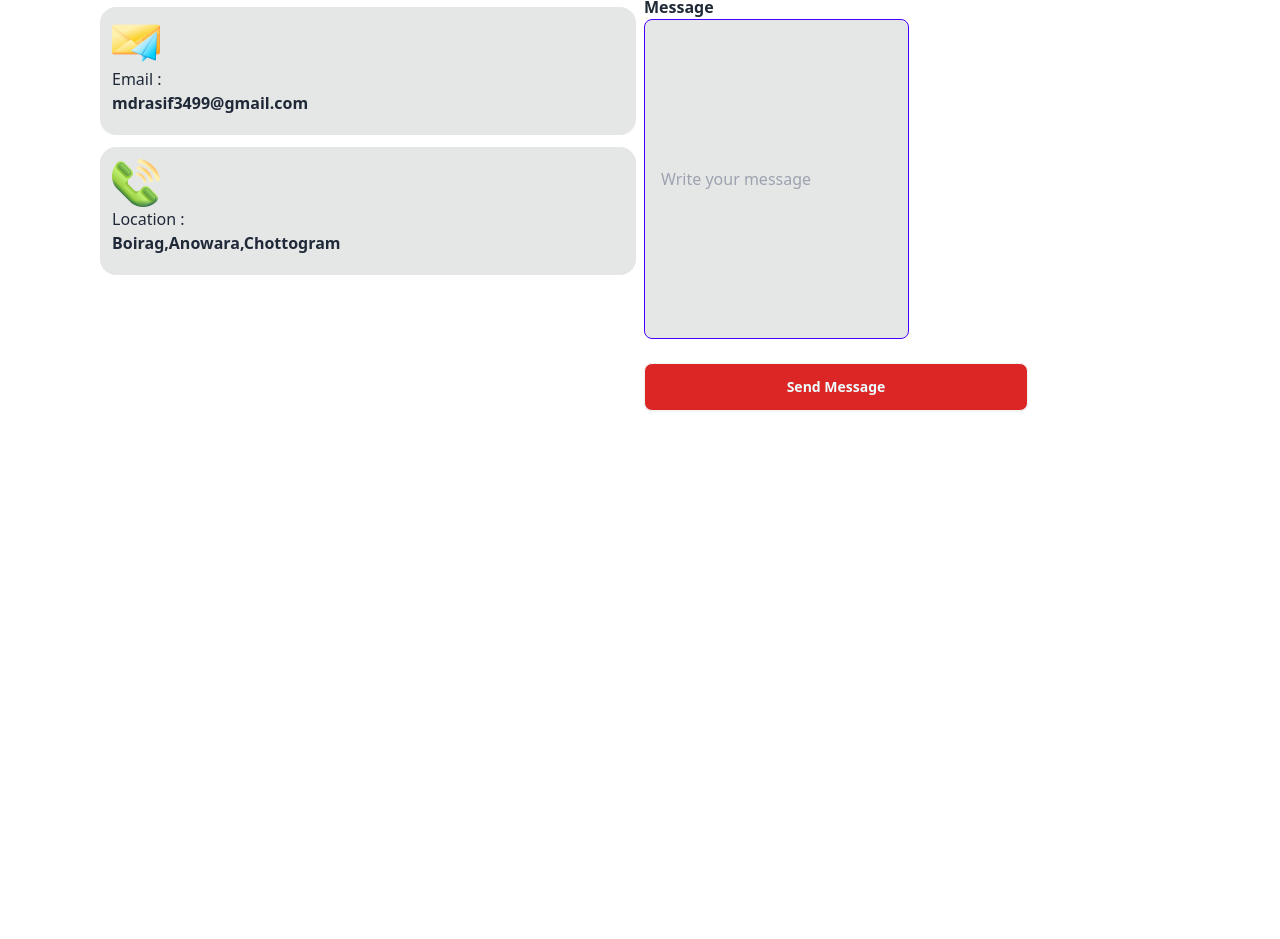
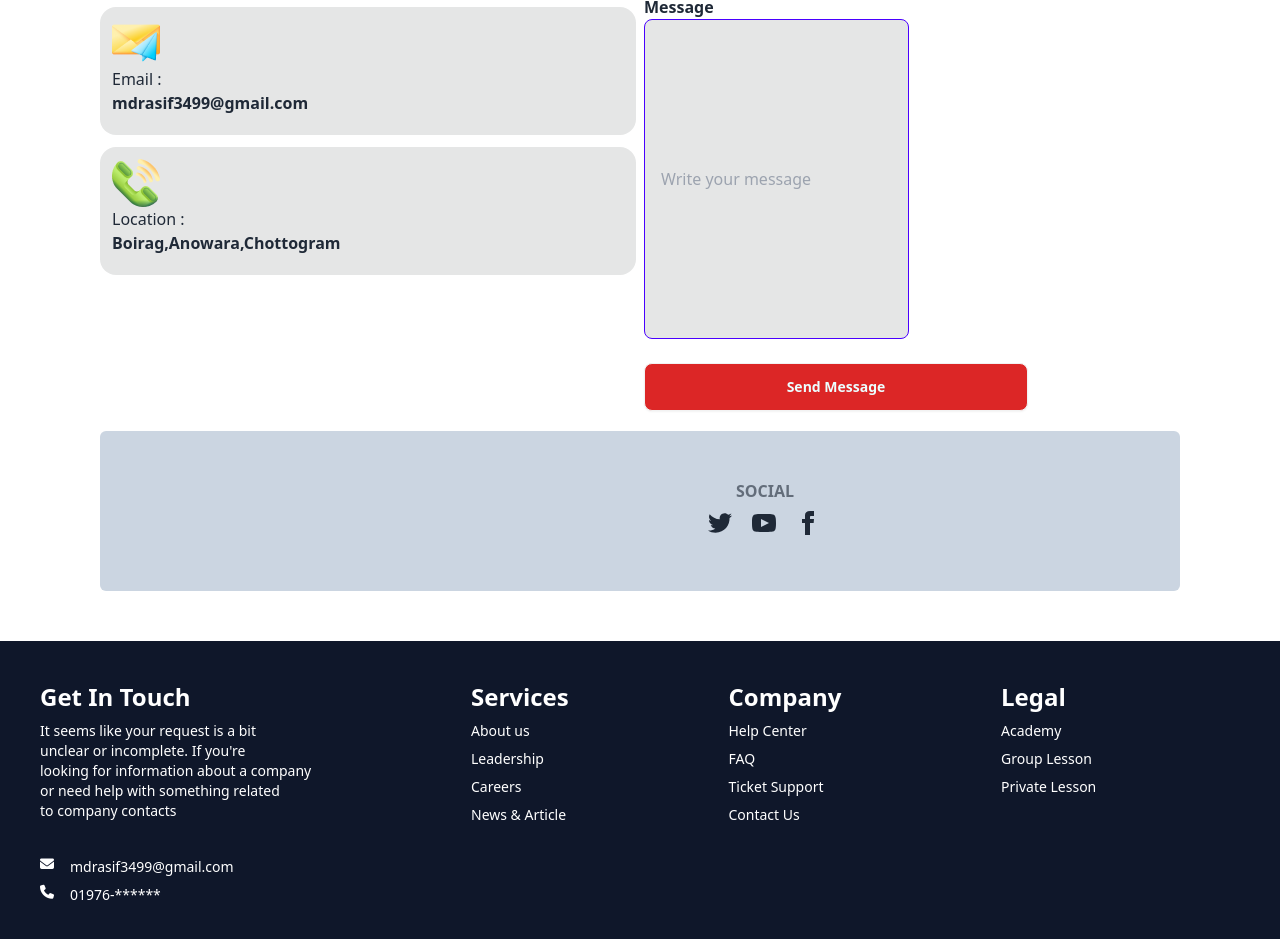
Before and after one commit to MohammedRasif/Assignment-3, a plain HTML site: page index.html in a window 1280 px wide. Shown: the part 3825-4764 px from the top of the page. Before the commit the page ends 4286 px from the top, so only its background shows below. Drawn offline with nearby package versions, Linux system fonts and the light colour scheme.

Commit message:
main section complite

```diff
--- a/index.html
+++ b/index.html
@@ -11,6 +11,9 @@
     <link rel="preconnect" href="https://fonts.googleapis.com">
     <link rel="preconnect" href="https://fonts.gstatic.com" crossorigin>
     <link href="https://fonts.googleapis.com/css2?family=Manrope:wght@300;400;500;600;700;800&display=swap" rel="stylesheet">
+
+    <!-- font icon link -->
+    <script src="https://kit.fontawesome.com/baf1af2f1e.js" crossorigin="anonymous"></script>
     <style>
         .font-manrope{
             font-family: 'Manrope', sans-serif;
@@ -324,11 +327,53 @@
     </section>
 
     <!-- socile media icon section -->
-
+      <section class=" bg-slate-300 h-40 mt-5 rounded-md">
+        <div class=" mx-96 px-56 py-12">
+        <header class="footer-title pl-7" >Social</header>
+        <div class="flex  ">
+          <a ><svg xmlns="http://www.w3.org/2000/svg" width="24" height="24" viewBox="0 0 24 24" class="fill-current"><path d="M24 4.557c-.883.392-1.832.656-2.828.775 1.017-.609 1.798-1.574 2.165-2.724-.951.564-2.005.974-3.127 1.195-.897-.957-2.178-1.555-3.594-1.555-3.179 0-5.515 2.966-4.797 6.045-4.091-.205-7.719-2.165-10.148-5.144-1.29 2.213-.669 5.108 1.523 6.574-.806-.026-1.566-.247-2.229-.616-.054 2.281 1.581 4.415 3.949 4.89-.693.188-1.452.232-2.224.084.626 1.956 2.444 3.379 4.6 3.419-2.07 1.623-4.678 2.348-7.29 2.04 2.179 1.397 4.768 2.212 7.548 2.212 9.142 0 14.307-7.721 13.995-14.646.962-.695 1.797-1.562 2.457-2.549z"></path></svg></a>
+          <a class="pl-5"><svg xmlns="http://www.w3.org/2000/svg" width="24" height="24" viewBox="0 0 24 24" class="fill-current"><path d="M19.615 3.184c-3.604-.246-11.631-.245-15.23 0-3.897.266-4.356 2.62-4.385 8.816.029 6.185.484 8.549 4.385 8.816 3.6.245 11.626.246 15.23 0 3.897-.266 4.356-2.62 4.385-8.816-.029-6.185-.484-8.549-4.385-8.816zm-10.615 12.816v-8l8 3.993-8 4.007z"></path></svg></a>
+          <a class="pl-5"><svg xmlns="http://www.w3.org/2000/svg" width="24" height="24" viewBox="0 0 24 24" class="fill-current"><path d="M9 8h-3v4h3v12h5v-12h3.642l.358-4h-4v-1.667c0-.955.192-1.333 1.115-1.333h2.885v-5h-3.808c-3.596 0-5.192 1.583-5.192 4.615v3.385z"></path></svg></a>
+        </div>
+      </div>
+      </section>
 
     </main>
-    <footer>
-
+    <footer class="footer p-10 bg-slate-900 text-white">
+      <aside>
+        <h1 class="text-2xl font-bold">Get In Touch</h1>
+        <p>
+          It seems like your request is a bit <br> unclear or incomplete.  If you're <br> looking for information about a company <br> or need help with something related <br> to company contacts</p>
+          <br>
+          <div class="flex">
+            <i class="fa-solid fa-envelope"></i>
+            <h1 class="pl-4" >mdrasif3499@gmail.com</h1>
+          </div>
+          <div class="flex  ">
+            <i class="fa-solid fa-phone"></i>
+            <h1 class="pl-4">01976-******</h1>
+          </div>
+      </aside>
+      <nav>
+        <header class="text-2xl font-bold">Services</header>
+        <a class="link link-hover">About us</a>
+        <a class="link link-hover">Leadership</a>
+        <a class="link link-hover">Careers</a>
+        <a class="link link-hover">News & Article</a>
+      </nav>
+      <nav>
+        <header class="text-2xl font-bold">Company</header>
+        <a class="link link-hover">Help Center</a>
+        <a class="link link-hover">FAQ</a>
+        <a class="link link-hover">Ticket Support</a>
+        <a class="link link-hover">Contact Us</a>
+      </nav>
+      <nav>
+        <header class="text-2xl font-bold">Legal</header>
+        <a class="link link-hover">Academy</a>
+        <a class="link link-hover">Group Lesson</a>
+        <a class="link link-hover">Private Lesson</a>
+      </nav>
     </footer>
 </body>
 </html>
```
